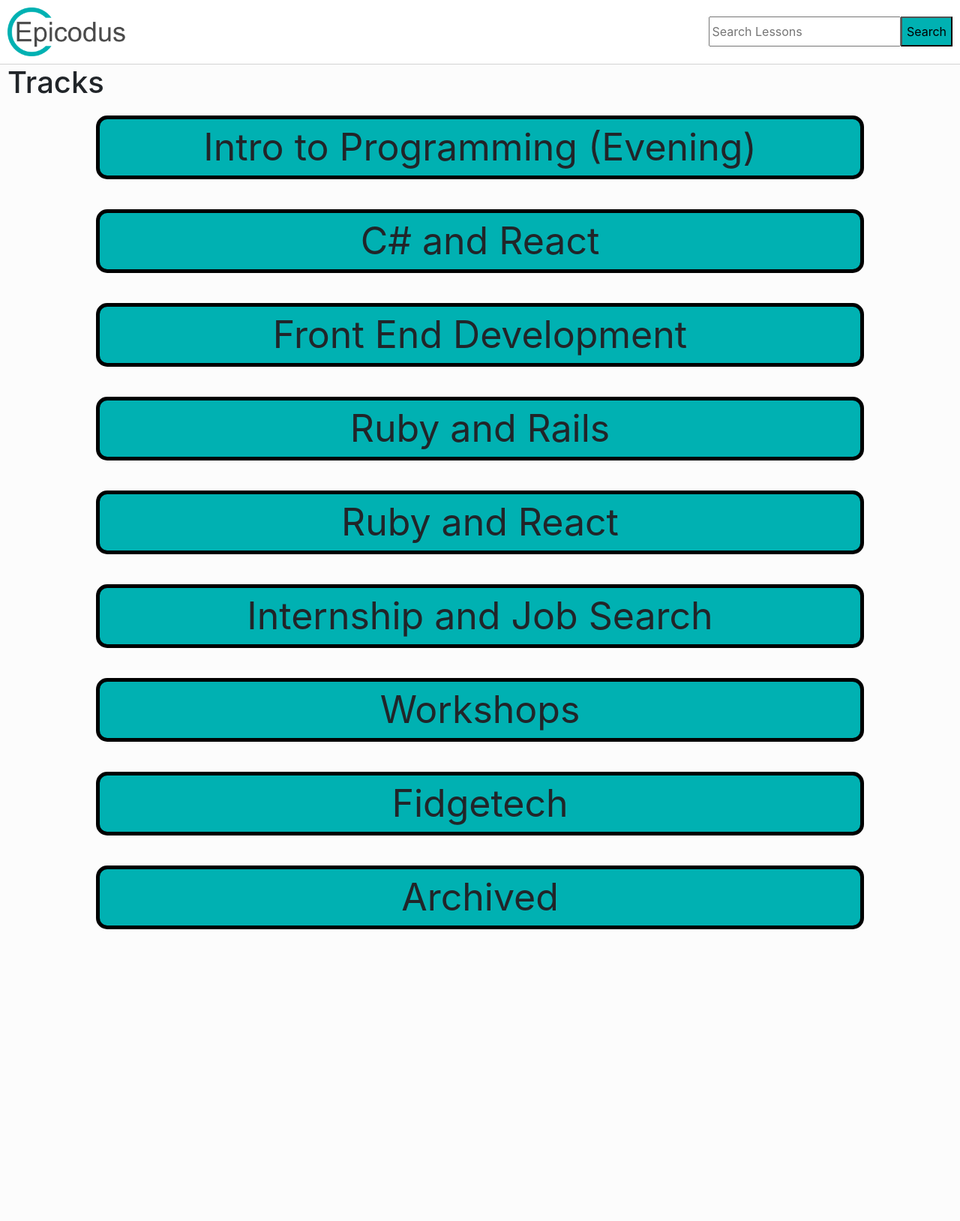
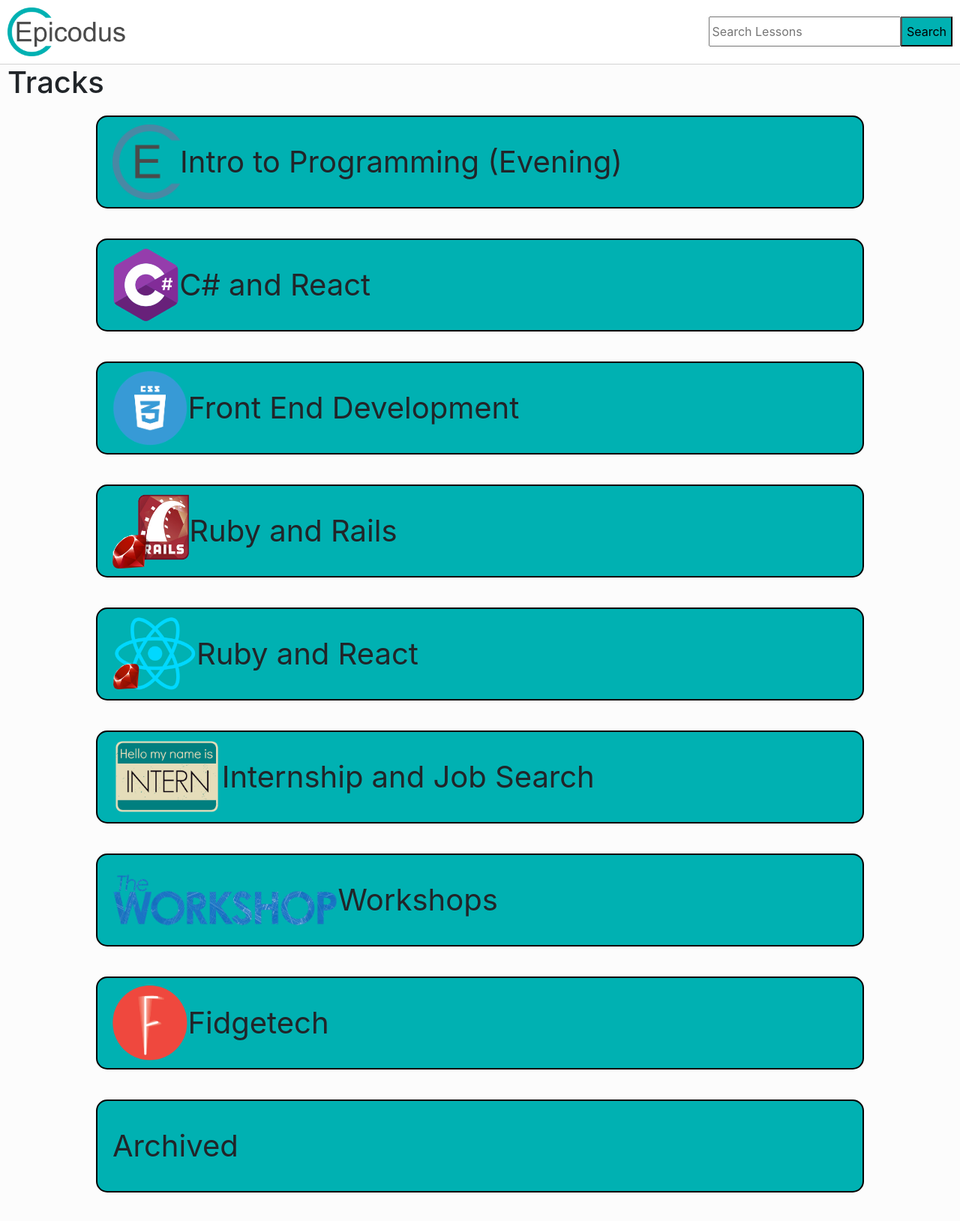
Before and after one commit to Lilkgb/Epicodus, a plain HTML site: page index.html in a window 1280 px wide. Shown: the whole page at 75% size. Before the commit the page ends 1279 px from the top, so only its background shows below. Drawn offline with Linux system fonts and the light colour scheme.

Commit message:
add images to each section

```diff
--- a/index.html
+++ b/index.html
@@ -28,56 +28,83 @@
     <h1>Tracks</h1>
 
     <div class="main">
-      <div class="box" onclick=''>
-        <p>Intro to Programming (Evening)</p>
+      <div class="box" onclick="">
+        <div class="title">
+          <img src="img/C.png" alt="">
+          <p>Intro to Programming (Evening)</p>
+        </div>
         <div class="dropDown">
-          <p>MEEP</p>
+          <a href="#">MEEP</a>
         </div>
       </div>
-      <div class="box" onclick=''>
-        <p>C# and React</p>
+      <div class="box" onclick="">
+        <div class="title">
+          <img src="img/cSharp.png" alt="">
+          <p>C# and React</p>
+        </div>
+        <div class="dropDown">
+          <a href="#">BLAH</a>
+        </div>
+      </div>
+      <div class="box" onclick="">
+        <div class="title">
+          <img src="img/css.png" alt="">
+          <p>Front End Development</p>
+        </div>
         <div class="dropDown">
           <p>Dropdown</p>
         </div>
       </div>
-      <div class="box" onclick=''>
-        <p>Front End Development</p>
+      <div class="box" onclick="">
+        <div class="title">
+          <img src="img/rubyRails.png" alt="">
+          <p>Ruby and Rails</p>
+        </div>
         <div class="dropDown">
           <p>Dropdown</p>
         </div>
       </div>
-      <div class="box" onclick=''>
-        <p>Ruby and Rails</p>
+      <div class="box" onclick="">
+        <div class="title">
+          <img src="img/rubyReact.png" alt="">
+          <p>Ruby and React</p>
+        </div>
         <div class="dropDown">
           <p>Dropdown</p>
         </div>
       </div>
-      <div class="box" onclick=''>
-        <p>Ruby and React</p>
+      <div class="box" onclick="">
+        <div class="title">
+          <img src="img/intern.png" alt="">
+          <p>Internship and Job Search</p>
+        </div>
         <div class="dropDown">
           <p>Dropdown</p>
         </div>
       </div>
-      <div class="box" onclick=''>
-        <p>Internship and Job Search</p>
+      <div class="box" onclick="">
+        <div class="title">
+          <img src="img/workshop.png" alt="">
+          <p>Workshops</p>
+        </div>
         <div class="dropDown">
           <p>Dropdown</p>
         </div>
       </div>
-      <div class="box" onclick=''>
-        <p>Workshops</p>
+      <div class="box" onclick="">
+        <div class="title">
+          <img src="img/fidge.png" alt="">
+          <p>Fidgetech</p>
+        </div>
         <div class="dropDown">
           <p>Dropdown</p>
         </div>
       </div>
-      <div class="box" onclick=''>
-        <p>Fidgetech</p>
-        <div class="dropDown">
-          <p>Dropdown</p>
+      <div class="box" onclick="">
+        <div class="title">
+          <img src="img/" alt="">
+          <p>Archived</p>
         </div>
-      </div>
-      <div class="box" onclick=''>
-        <p>Archived</p>
         <div class="dropDown">
           <p>Dropdown</p>
         </div>
--- a/scss/input.scss
+++ b/scss/input.scss
@@ -69,27 +69,47 @@ h1{
 .main {
   width: 100%;
   margin-top: 20px;
+  img {
+    height: 100px;
+    margin-left: 20px;
+  }
+  a{
+    color: black;
+  }
     .box {
     width: 80%;
     margin: auto;
-    font-size: 50px;
+    font-size: 40px;
     border-radius: 15px;
     background-color: $lightBlue;
-    text-align: center;
     margin-bottom: 40px;
-    border: 5px solid black;
+    border: 2px solid black;
+    padding: 10px 0;
+    p{
+      display: flex;
+      align-items: center;
+      justify-content: center;
+    }
+    .title {
+      width: 100%;
+      display: flex;
+    }
   }
   .box:hover {
-    background-color: white;
-    border: 5px solid pink;
+    border-bottom-left-radius: 0px;
+    border-bottom-right-radius: 0px;
     .dropDown {
       display: block;
     }
   }
   .dropDown {
+    position: absolute;
     background-color: $darkBlue;
-    width: 100%;
-    border-radius: 15px;
+    width: 80%;
+    border-bottom-left-radius: 15px;
+    border-bottom-right-radius: 15px;
+    border: 2px solid black;
+    margin-left: -2px;
     height: 300px;
     display: none;
     text-align: center;
```
Also changed, not shown: img/C.png (added), img/cSharp.png (added), img/css.png (added), img/fidge.png (added), img/intern.png (added), img/rubyRails.png (added), img/rubyReact.png (added), img/workshop.png (added), scss/input.css, 1 other file.
